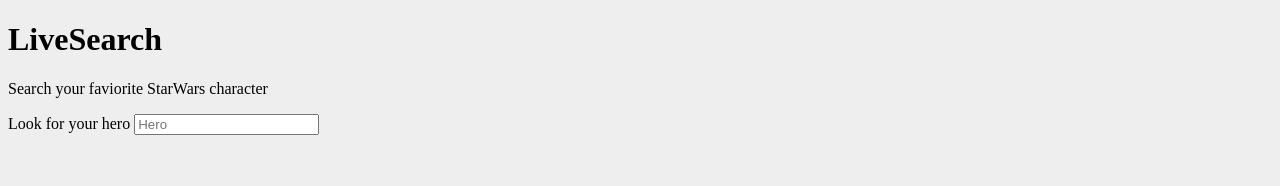
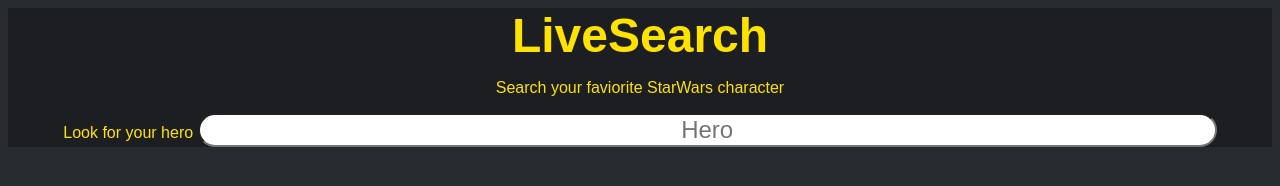
Before and after one commit to rhamidon/LiveSearch, a plain HTML site: page index.html in a window 1280 px wide. Drawn offline with nearby package versions, Linux system fonts and the light colour scheme.

Commit message:
added basic styles

```diff
--- a/style.css
+++ b/style.css
@@ -1,3 +1,33 @@
 body {
-	background-color: #eee;
+	background-color: #272B30;
 }
+
+#container {
+	margin: 0 auto;
+	width: 100%;
+	text-align: center;
+	font-family: Arial, Helvetica;
+	color: #FFE300;
+	background-color: #1C1E22;
+	padding: 0;
+}
+
+#container h1 {
+	font-size: 3em;
+	margin: 0;
+	padding: 0;
+}
+
+#container label {
+	margin: 0;
+	padding: 0;
+	margin-bottom: 10px;
+}
+
+#container input {
+	width: 80%;
+	text-align: center;
+	font-family: Arial, Helvetica;
+	font-size: 1.5em;
+	border-radius: 20px;
+}
```
